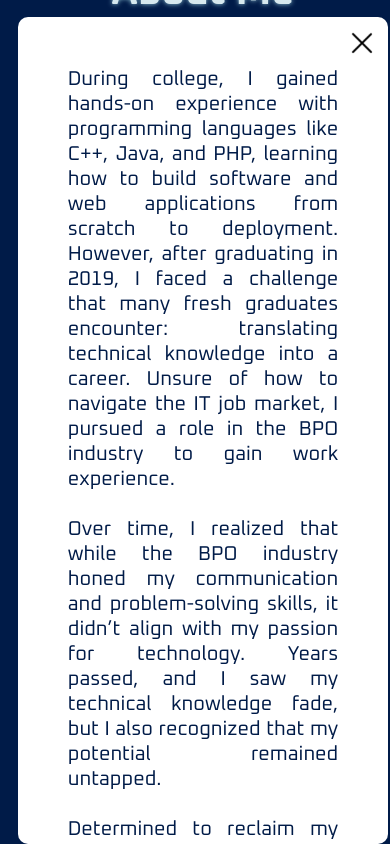
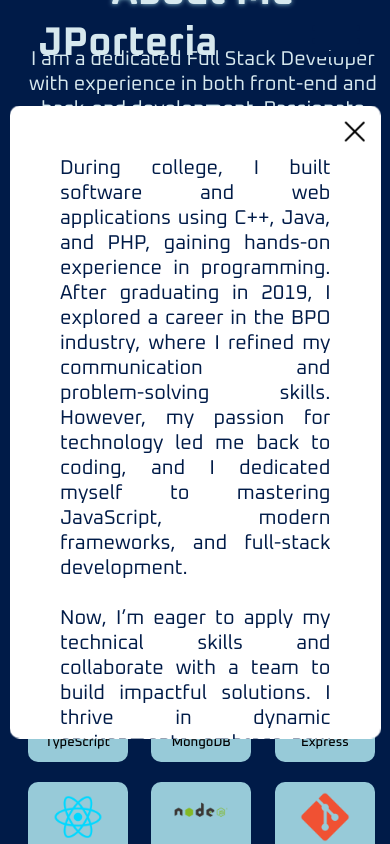
Before and after one commit to jporteria/portfolio, a React (Vite) app in the folder frontend/: page / in a window 390 px wide. Both pictures are taken after a click on the button "More about me". Shown: the part 1018-1862 px from the top of the page. Built offline with nearby package versions, Linux system fonts and the light colour scheme; grey boxes are pictures that could not be loaded.

Commit message:
fixed ui

```diff
--- a/frontend/src/components/aboutMe.tsx
+++ b/frontend/src/components/aboutMe.tsx
@@ -31,15 +31,11 @@ export default function AboutMe() {
         </div> */}
         <div className="summary">
           <p>
-            I am a dedicated Full Stack Developer with experience in both
-            front-end and back-end development. I have a passion for building
-            and optimizing websites that deliver excellent user experiences. I
-            take pride in my ability to learn new concepts quickly and work
-            collaboratively with others to achieve shared goals. I’m eager to
-            contribute my skills, creativity, and commitment to your development
-            team while continuing to grow and learn in a dynamic environment.
+          I am a dedicated Full Stack Developer with experience in both front-end and back-end development. Passionate about building and optimizing web applications, I thrive on creating seamless user experiences and solving real-world problems.
+          <br />
+          I take pride in my ability to learn quickly, adapt to new technologies, and collaborate effectively within a team. Eager to contribute my skills and creativity, I’m ready to grow in a dynamic development environment.
           </p>
-          <button className="more" onClick={showAboutBox}>
+          <button className="more" onClick={showAboutBox} onBlur={() => setAboutBox(false)}>
             More about me
           </button>
         </div>
--- a/frontend/src/components/moreAboutMe.tsx
+++ b/frontend/src/components/moreAboutMe.tsx
@@ -19,35 +19,11 @@ export default function MoreAboutMe() {
       </button>
       <div className="moreAboutMe--withCloseButton">
         <p className="moreAboutMe">
-          During college, I gained hands-on experience with programming
-          languages like C++, Java, and PHP, learning how to build software and
-          web applications from scratch to deployment. However, after graduating
-          in 2019, I faced a challenge that many fresh graduates encounter:
-          translating technical knowledge into a career. Unsure of how to
-          navigate the IT job market, I pursued a role in the BPO industry to
-          gain work experience.
+          During college, I built software and web applications using C++, Java, and PHP, gaining hands-on experience in programming. After graduating in 2019, I explored a career in the BPO industry, where I refined my communication and problem-solving skills. However, my passion for technology led me back to coding, and I dedicated myself to mastering JavaScript, modern frameworks, and full-stack development.
           <br />
           <br />
-          Over time, I realized that while the BPO industry honed my
-          communication and problem-solving skills, it didn’t align with my
-          passion for technology. Years passed, and I saw my technical knowledge
-          fade, but I also recognized that my potential remained untapped.
-          <br />
-          <br />
-          Determined to reclaim my passion, I began teaching myself JavaScript
-          and delved into modern frameworks. While self-study reignited my
-          technical skills, I’ve come to understand that true growth comes from
-          collaboration and real-world experience.
-          <br />
-          <br />
-          Today, I am eager to contribute to a team as a web developer,
-          leveraging my foundation in programming and my drive to learn. I am
-          ready to embrace new challenges, develop innovative solutions, and
-          grow alongside professionals in the field I love.
+          Now, I’m eager to apply my technical skills and collaborate with a team to build impactful solutions. I thrive in dynamic environments, embrace new challenges, and continuously seek growth as a developer.
         </p>
-        <button className="moreAboutMe--closeButton" onClick={hideAboutBox}>
-          Close
-        </button>
       </div>
     </div>
   );
--- a/frontend/src/styles/home.css
+++ b/frontend/src/styles/home.css
@@ -70,7 +70,7 @@
     position: relative;
     width: 100vw;
     height: 100vh;
-    align-items: end;
+    align-items: center;
     justify-content: center;
     /* border: 1px solid red; */
     /* background-color: var(--secondary); */
@@ -81,13 +81,13 @@
     height: auto;
     width: auto;
     /* border: 1px solid red; */
-    padding: 0 30px;
+    padding: 50px 30px;
     position: absolute;
     align-items: center;
     justify-content: center;
     left: auto;
     z-index: 1;
-    top: 180px;
+    /* top: 150px; */
     gap: 20px;
   }
   .name {
--- a/frontend/src/styles/moreAboutMe.css
+++ b/frontend/src/styles/moreAboutMe.css
@@ -1,41 +1,48 @@
-.moreAboutMe--box{
+.moreAboutMe--box {
   background-color: white;
   height: auto;
-    width: 900px;
+  max-height: 75%;
+  width: 95%;
+  max-width: 900px;
   z-index: 3;
   position: fixed;
-    top: 5vh;
   display: flex;
   flex-direction: column;
   align-items: end;
   border-radius: 10px;
+  top: 50%;
+  left: 50%;
+  transform: translate(-50%, -50%);
+  /* overflow: auto; */
 }
-.hideMoreAboutMe--box{
+.hideMoreAboutMe--box {
   display: none;
 }
-.moreAboutMe--close{
+.moreAboutMe--close {
   height: auto;
   width: auto;
-    position: fixed;
-    /* right: 0; */
+  position: absolute;
+  right: 0;
+  top: 0;
   margin: 15px 10px;
   border: none;
   background: none;
   /* border: 1px solid red; */
 }
-.moreAboutMe{
+.moreAboutMe {
   color: var(--secondary);
   /* border: 1px solid red; */
-    margin: 50px 50px 10px 50px;
+  margin: 50px;
   font-size: 20px;
   text-align: justify;
 }
-.moreAboutMe--withCloseButton{
+.moreAboutMe--withCloseButton {
   display: flex;
   flex-direction: column;
   align-items: center;
+  overflow: auto;
 }
-.moreAboutMe--closeButton{
+.moreAboutMe--closeButton {
   height: 40px;
   width: 100px;
   margin: 30px;
@@ -47,11 +54,11 @@
   color: var(--secondary);
 }
 
-@media screen and (max-width: 900px){
-    .moreAboutMe--box{
-        height: 98vh;
-        width: 95vw;
-        top: 2vh;
-        overflow-y: scroll;
+@media screen and (max-width: 900px) {
+  .moreAboutMe--box {
+    /* height: 98vh; */
+    /* width: 95vw; */
+    /* top: 2vh; */
+    /* overflow: auto; */
   }
 }
```
Lines whose indentation alone changed are shown as unchanged.
